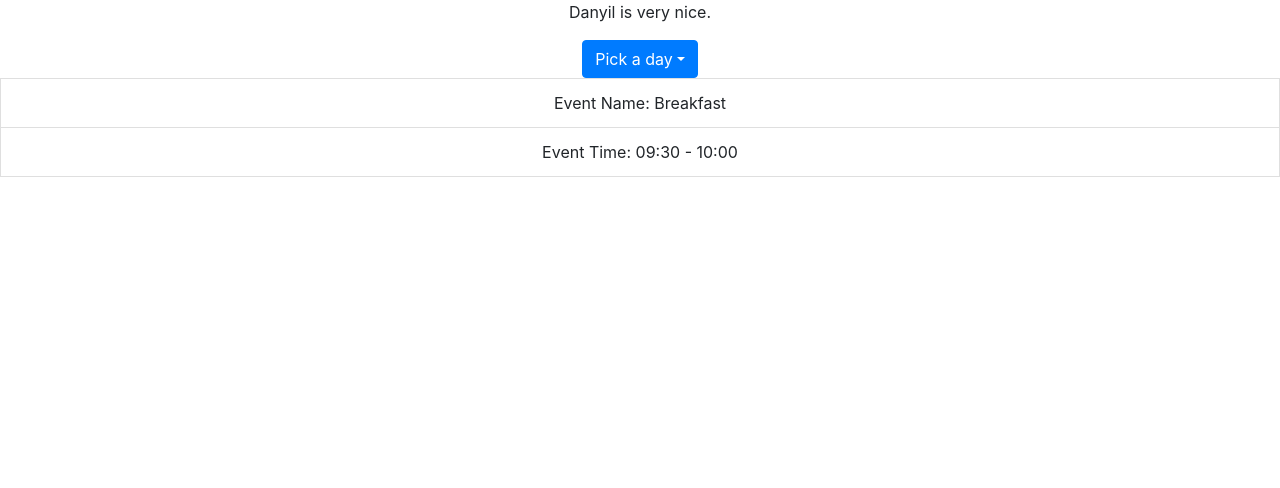
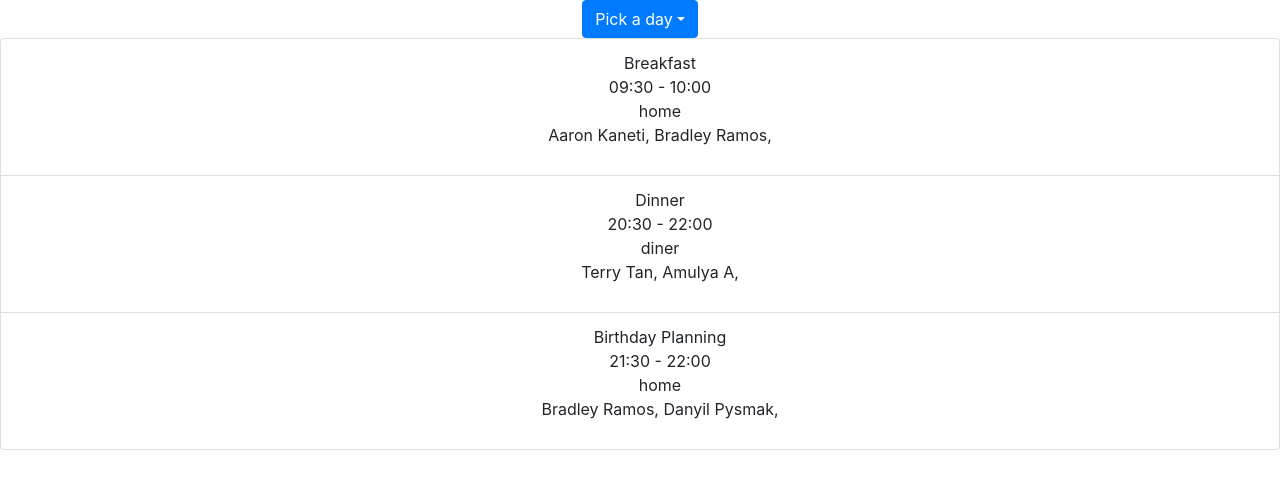
Before and after one commit to 397-F19/red, a React (Create React App) app in the folder frontend/meetme/: page / in a window 1280 px wide. Shown: the top 488 px of the page. Built offline with nearby package versions, Linux system fonts and the light colour scheme.

Commit message:
Pre-pretified interface is ready

```diff
--- a/frontend/meetme/src/App.js
+++ b/frontend/meetme/src/App.js
@@ -5,12 +5,34 @@ import ListGroup from 'react-bootstrap/ListGroup';
 import 'bootstrap/dist/css/bootstrap.min.css';
 import './App.css';
 
-var Monday = [{
+var Monday = [
+  {
   time: '09:30 - 10:00',
   name: 'Breakfast',
   people: ['Aaron Kaneti', 'Bradley Ramos'],
   location: 'home',
   description: '',
+  },
+  {
+    time: '20:30 - 22:00',
+    name: 'Dinner',
+    people: ['Terry Tan', 'Amulya A'],
+    location: 'diner',
+    description: '',
+  },
+  {
+    time: '21:30 - 22:00',
+    name: 'Birthday Planning',
+    people: ['Bradley Ramos', 'Danyil Pysmak'],
+    location: 'home',
+    description: '',
+  },];
+var Tuesday = [{
+  time: '11:00 - 11:50',
+  name: 'Chem',
+  people: ['Aaron Kaneti', 'Danyil Pysmak'],
+  location: 'Tech',
+  description: 'gen lec',
 }
   ,];
 var bringMonday = function Monday()
@@ -21,10 +43,7 @@ function Event(time, name, people, location, desc)
 {
   var event = {time: time, name: name, people: people, location: location, description: desc};
 }
-// var Tuesday, Wednesday, Thursday, Friday, Saturday, Sunday = [];
-var chem = new Event('11:00 - 11:50', "Chem", 'Aaron Kaneti', 'Tech', 'no desc');
-var Tuesday = [];
-Tuesday.push(chem);
+
 var bringTuesday = function Tuesday(){
   return Tuesday;
 }
@@ -38,26 +57,41 @@ class App extends React.Component {
     super(props);
     this.state = {
       dropDownValue: 'Pick a day',
+      pickedDay: Monday,
     }
   }
   changeValue(text) {
+    if (this.state.dropDownValue == 'Monday' || this.state.dropDownValue == 'Pick a day') {
+      this.setState({ pickedDay: Monday });
+    }
+    else if (this.state.dropDownValue == 'Tuesday') {
+      this.setState({ pickedDay: Tuesday });
+    }
     this.setState({dropDownValue: text})
   }
   render()
   {
       return (
       <div className="App">
-        <p>Danyil is very nice.</p>
-
           <DropdownButton title={this.state.dropDownValue}>
             {week.map((day) => {
               return <Dropdown.Item as="button" key={day} value={day}><div onClick={(e) => this.changeValue(e.target.textContent)}>{(day.name)}</div></Dropdown.Item>;
             })}
           </DropdownButton>
             <ListGroup>
-            {Monday.map((e) => {
-              return <div><ListGroup.Item>Event Name: {e.name}</ListGroup.Item>
-              <ListGroup.Item>Event Time: {e.time}</ListGroup.Item></div>;
+            {this.state.pickedDay.map((e) => {
+              console.log();
+              return <ListGroup.Item>
+                <div className = "event-border">
+                  <ul style={{listStyleType: "none",}}>
+                    <li>{e.name}</li>
+                    <li>{e.time}</li>
+                    <li>{e.location}</li>
+                    <li>{e.people.map((person) =>{return `${person}, `})}</li>
+                    <li>{e.description}</li>
+                  </ul>
+                </div>
+                </ListGroup.Item>;
             })}
             </ListGroup>
       </div>
```
